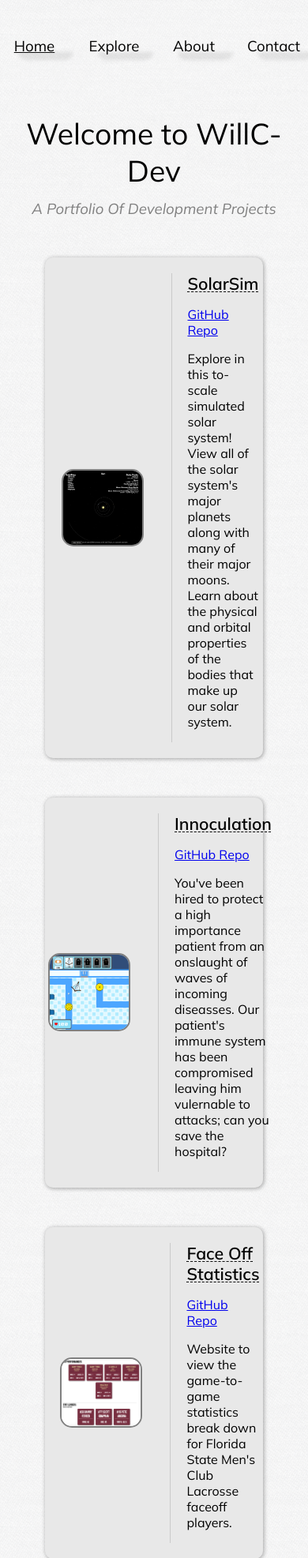
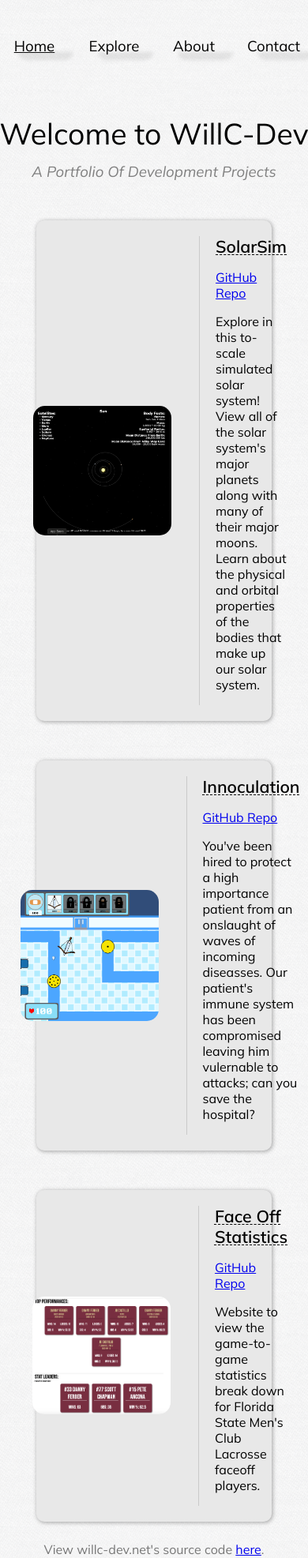
Before and after one commit to wcouture/Portfolio-Site, a PHP site: page / in a window 390 px wide. Shown: the top 1973 px of the page at 79% size. Run offline with PHP 8.4, Linux system fonts and the light colour scheme; data comes from the database, SQL or seed files in the repository; data that the repository does not hold is empty; some libraries are stand-ins or nearby versions.

Commit message:
Makes images bigger on mobile and remove border

```diff
--- a/css/home.css
+++ b/css/home.css
@@ -57,13 +57,12 @@
   flex: 1;
   max-width: 200px;
   height: auto;
-  border: 2px solid grey;
   border-radius: 15px;
 }
 
 @media (max-width: 1300px) {
   .project-image {
-    max-width: 100px;
+    max-width: 175px;
   }
 
   .project-card {
```
